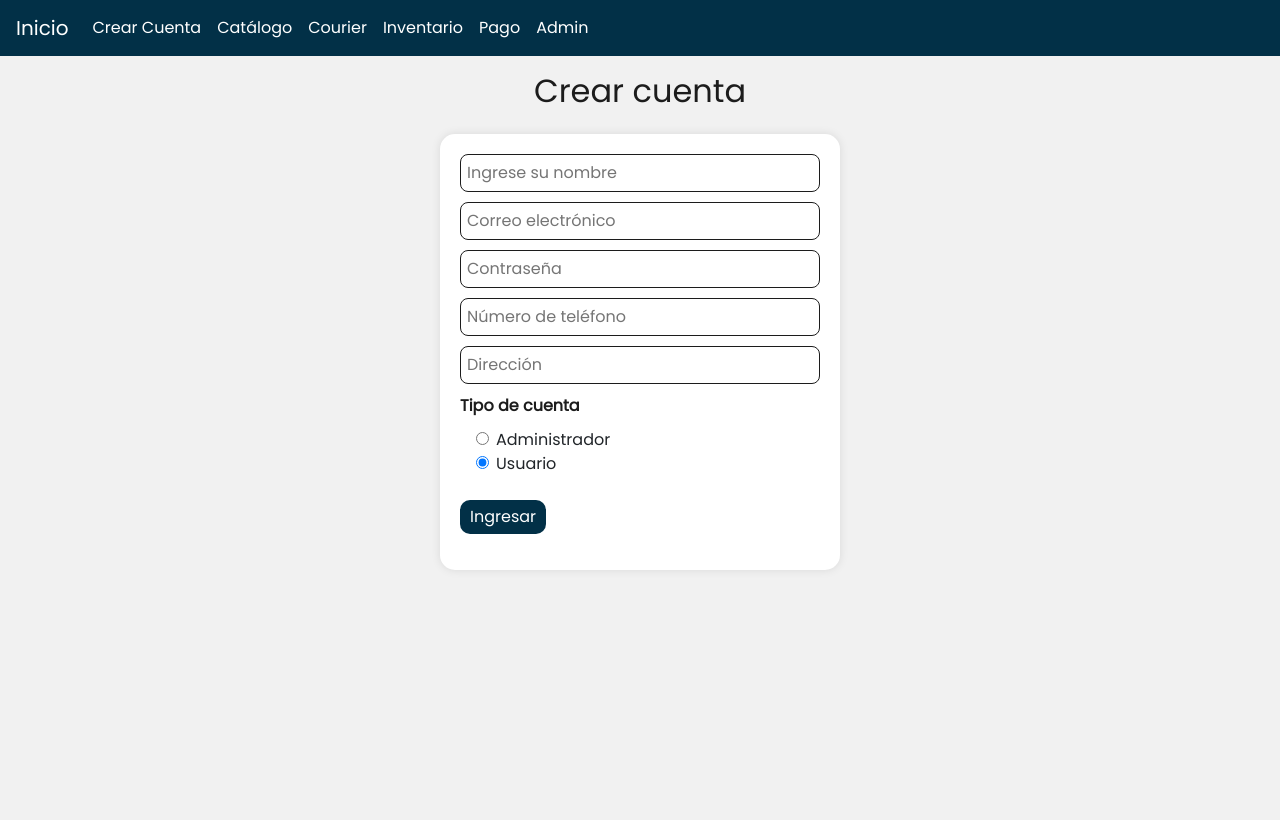
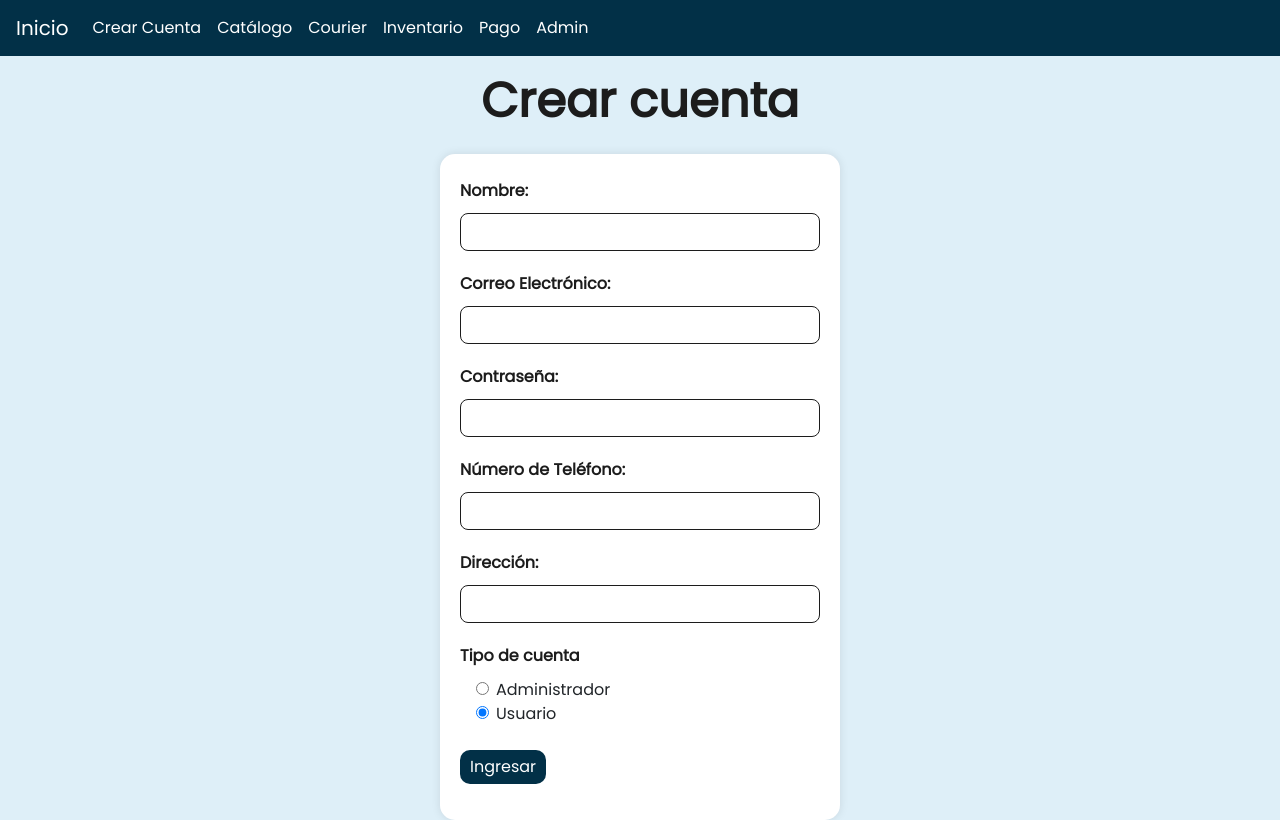
Before and after one commit to rcardocg/cc6-petshop, a React (Vite) app: page /crearCuenta in a window 1280 px wide. Built offline with nearby package versions, Linux system fonts and the light colour scheme.

Commit message:
hasta aqui llegue

```diff
--- a/src/App.jsx
+++ b/src/App.jsx
@@ -3,7 +3,7 @@ import 'bootstrap/dist/css/bootstrap.min.css';
 import NavigationBar from './navbar/navbar';
 import Login from './pages/login';
 import AdminView from './pages/adminView';
-import Catalog from './pages/catalogo';
+import Catalog from './catalogo/catalogo';
 import Courier from './pages/elegirCourier';
 import Inventory from './pages/inventario';
 import Payment from './payment/payment';
--- a/src/pages/catalogo.jsx
+++ b/src/catalogo/catalogo.jsx
@@ -1,47 +1,81 @@
 import React, { useState } from 'react';
 import { Modal, Button } from 'react-bootstrap';
-import './style.css';
+import { useNavigate } from 'react-router-dom';
+import './catcss.css';
 
 const Catalogo = () => {
-  // Definir el catálogo de productos
+  //catálogo de productos
   const [productos] = useState([
     { id: 1, nombre: 'Producto 1', precio: 100 },
     { id: 2, nombre: 'Producto 2', precio: 200 },
-    // Agrega más productos aquí
+    { id: 3, nombre: 'Producto 3', precio: 150 },
+    { id: 4, nombre: 'Producto 4', precio: 250 },
+    { id: 5, nombre: 'Producto 5', precio: 300 },
+    { id: 6, nombre: 'Producto 6', precio: 180 },
+    { id: 7, nombre: 'Producto 7', precio: 220 },
+    { id: 8, nombre: 'Producto 8', precio: 90 },
   ]);
 
-  // Estado para el carrito y el total
   const [cart, setCart] = useState([]);
   const [total, setTotal] = useState(0);
-  const [showModal, setShowModal] = useState(false); // Estado para controlar el modal
+  const [showModal, setShowModal] = useState(false);
+  const [searchTerm, setSearchTerm] = useState('');
 
-  // Función para agregar un producto al carrito
+  const navigate = useNavigate();
+
+  //agregar un producto al carrito
   const addToCart = (id, price) => {
     setCart([...cart, { id, price }]);
     setTotal(total + price);
   };
 
-  // Función para renderizar el carrito
   const renderCartItems = () => {
     return cart.map((item, index) => (
       <li key={index}>
-        Producto ID: {item.id} - Precio: ${item.price}
+        Producto ID: {item.id} - Precio: Q{item.price}
       </li>
     ));
   };
 
-  // Controlar la apertura y cierre del modal
+  // Filtro
+  const filteredProducts = productos.filter((producto) =>
+    producto.nombre.toLowerCase().includes(searchTerm.toLowerCase())
+  );
+
   const handleShow = () => setShowModal(true);
   const handleClose = () => setShowModal(false);
+
+  // Manejar el pago y pasar el total a la página de pago
+  const handleProceedToPayment = () => {
+    navigate('/payment', { state: { total: total } });
+  };
 
   return (
     <div>
       <h2>Productos</h2>
+
+      <div className="filtro">
+        <input
+          type="text"
+          placeholder="Buscar productos..."
+          value={searchTerm}
+          onChange={(e) => setSearchTerm(e.target.value)}
+
+        />
+        </div>
+
+        <div className='but'>
+        <Button variant="primary" onClick={handleShow}>
+          Ver Carrito
+        </Button>
+        </div>
+
+
       <div id="product-list">
-        {productos.map((producto) => (
+        {filteredProducts.map((producto) => (
           <div className="product" key={producto.id}>
             <h3>{producto.nombre}</h3>
-            <p>Precio: ${producto.precio}</p>
+            <p>Precio: Q{producto.precio}</p>
             <button onClick={() => addToCart(producto.id, producto.precio)}>
               Agregar al Carrito
             </button>
@@ -49,31 +83,26 @@ const Catalogo = () => {
         ))}
       </div>
 
-      <Button variant="primary" onClick={handleShow}>
-        Ver Carrito
-      </Button>
-
-      {/* Modal para el carrito */}
       <Modal show={showModal} onHide={handleClose}>
         <Modal.Header closeButton>
           <Modal.Title>Carrito de Compras</Modal.Title>
         </Modal.Header>
         <Modal.Body>
           <ul id="cart-items">{renderCartItems()}</ul>
-          <p>Total: ${total}</p>
+          <p>Total: Q{total}</p>
         </Modal.Body>
         <Modal.Footer>
           <Button variant="secondary" onClick={handleClose}>
             Cerrar
           </Button>
           <a href="/payment">
-            <Button variant="primary" onClick={handleClose}>
+            <Button variant="primary" onClick={handleProceedToPayment}>
               Proceder al Pago
             </Button>
           </a>
         </Modal.Footer>
       </Modal>
-    </div>
+</div>
   );
 };
 
--- /dev/null
+++ b/src/catalogo/catcss.css
@@ -0,0 +1,37 @@
+#product-list {
+    display: flex;
+    flex-wrap: wrap;
+    justify-content: flex-start;
+    margin: 10px;
+}
+
+.product {
+    background-color: #fff;
+    border: none;
+    border-radius: 15px;
+    padding: 15px;
+    margin: 10px;
+    width: calc(20% - 20px);
+    box-shadow: 0 2px 5px rgba(0, 0, 0, 0.1);
+    text-align: center;
+}
+
+.filtro {
+    margin-bottom: 20px;
+    height: 35px;
+    align-items: center;
+    border-radius: 8px;
+    width: 400px;
+    padding: 1rem;
+
+}
+
+.but{
+    padding: 1rem;
+}
+
+.monto-total {
+    color: #219EBC;
+    font-weight: bold;
+    text-align: right;
+}
--- a/src/pages/crearCuenta.jsx
+++ b/src/pages/crearCuenta.jsx
@@ -28,41 +28,51 @@ const CrearCuenta = () => {
     <div className="container">
       <h2>Crear cuenta</h2>
       <form onSubmit={handleSubmit}>
+
+        <label htmlFor="Name">Nombre:</label>
         <input
           type="text"
-          placeholder="Ingrese su nombre"
+          id="Name"
           value={nombre}
           onChange={(e) => setNombre(e.target.value)}
           required
         />
         <br />
+
+        <label htmlFor="Email">Correo Electrónico:</label>
         <input
           type="email"
-          placeholder="Correo electrónico"
+          id="Email"
           value={email}
           onChange={(e) => setEmail(e.target.value)}
           required
         />
         <br />
+
+        <label htmlFor="Password">Contraseña:</label>
         <input
           type="password"
-          placeholder="Contraseña"
+          id="Password"
           value={password}
           onChange={(e) => setPassword(e.target.value)}
           required
         />
         <br />
+
+        <label htmlFor="Phone">Número de Teléfono:</label>
         <input
           type="text"
-          placeholder="Número de teléfono"
+          id="Phone"
           value={telefono}
           onChange={(e) => setTelefono(e.target.value)}
           required
         />
         <br />
+
+        <label htmlFor="Direccion">Dirección:</label>
         <input
           type="text"
-          placeholder="Dirección"
+          id="Direccion"
           value={direccion}
           onChange={(e) => setDireccion(e.target.value)}
           required
--- a/src/pages/login.jsx
+++ b/src/pages/login.jsx
@@ -22,19 +22,22 @@ const Login = () => {
     <h2>Inicio de sesión</h2>
       <form onSubmit={handleSubmit}>
 
-
+        <label htmlFor="correo">Correo Electrónico:</label>
         <input
           type="text"
-          placeholder="Correo electrónico"
+          id="correo"
+          name="correo"
           value={email}
           onChange={(e) => setEmail(e.target.value)}
           required
         />
         <br />
 
+        <label htmlFor="password">Contraseña:</label>
         <input
           type="password"
-          placeholder="Contraseña"
+          id="Contraseña"
+          name="contraseña"
           value={password}
           onChange={(e) => setPassword(e.target.value)}
           required
--- a/src/pages/style.css
+++ b/src/pages/style.css
@@ -2,7 +2,7 @@
 
 body {
     font-family: "Poppins", sans-serif;
-    background-color: #f1f1f1;
+    background-color: #DEEFF8;
     margin: 0;
 
 }
@@ -11,6 +11,8 @@ h2 {
     color: #1c1c1c;
     text-align: center;
     padding: 1rem;
+    font-weight: bolder;
+    font-size: 3rem;
 }
 
 form {
@@ -26,6 +28,7 @@ label {
     display: block;
     margin-bottom: 10px;
     color: #1c1c1c;
+    padding-top: 5px;
 }
 
 input[type="text"],
@@ -33,7 +36,7 @@ input[type="email"],
 input[type="password"] {
     width: 100%;
     padding: 6px;
-    margin-bottom: 10px;
+    margin-bottom: 1rem;
     border: 1px solid #1c1c1c;
     border-radius: 8px;
 }
--- a/src/payment/payment.jsx
+++ b/src/payment/payment.jsx
@@ -1,8 +1,11 @@
 import React, { useState } from 'react';
-
-
+import { useLocation } from 'react-router-dom';
 
 const Payment = () => {
+
+  const location = useLocation();
+  const { total } = location.state || { total: 0 };
+
   const [cardNumber, setCardNumber] = useState('');
   const [cardName, setCardName] = useState('');
   const [expiryDate, setExpiryDate] = useState('');
@@ -76,6 +79,8 @@ const Payment = () => {
   return (
     <div>
       <h2>Pago</h2>
+
+
       <form id="paymentForm" onSubmit={handleSubmit}>
         <label htmlFor="cardNumber">Número de Tarjeta:</label>
         <input
@@ -119,16 +124,8 @@ const Payment = () => {
           onChange={(e) => setSecurityCode(e.target.value)}
           required
         /><br />
+        <p className="monto-total">Monto total a Pagar: Q{total.toFixed(2)}</p>
 
-        <label htmlFor="amount">Monto a Pagar:</label>
-        <input
-          type="text"
-          id="amount"
-          name="amount"
-          value={amount}
-          onChange={(e) => setAmount(e.target.value)}
-          required
-        /><br />
 
         <button type="submit">Pagar</button>
       </form>
```
